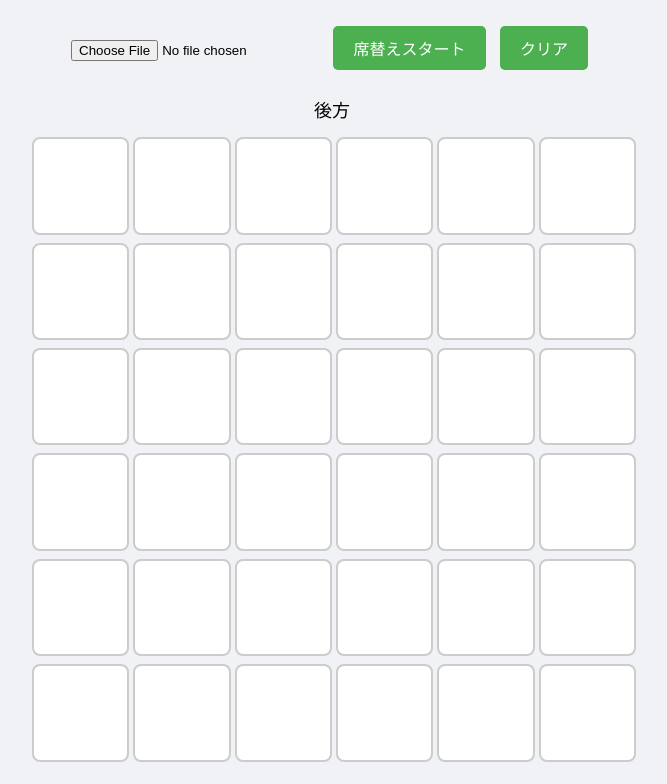
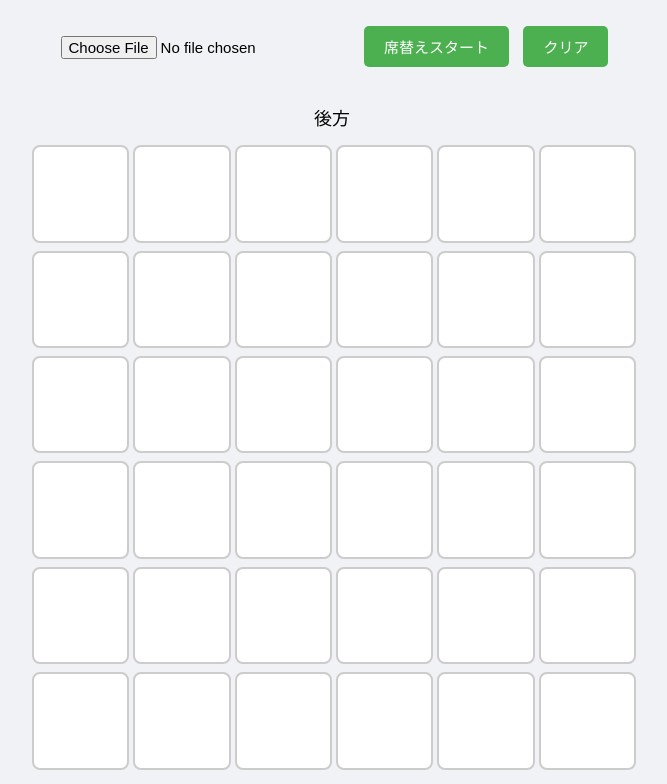
Before and after one commit to TAK0929/seat-shuffle-app, a plain HTML site: page index.html in a window 1280 px wide. Shown: the part 101-885 px from the top of the page, without its empty margins (308-975 px from the left). Drawn offline with Linux system fonts and the light colour scheme.

Commit message:
Add files via upload

```diff
--- a/index.html
+++ b/index.html
@@ -22,11 +22,13 @@
     }
     .controls input[type="file"] {
       margin-bottom: 10px;
+      font-size: 15px;
+      padding: 10px;
     }
     .controls button {
       margin: 0 5px;
       padding: 10px 20px;
-      font-size: 16px;
+      font-size: 15px;
       border: none;
       border-radius: 5px;
       cursor: pointer;
@@ -117,11 +119,13 @@
 </head>
 <body>
   <h1>席替えアプリ</h1>
+
   <div class="controls">
     <input type="file" id="csvFile" accept=".csv" />
     <button onclick="startShuffle()">席替えスタート</button>
     <button onclick="clearSeating()">クリア</button>
   </div>
+
   <div class="label-row">
     <div class="label">後方</div>
   </div>
```
